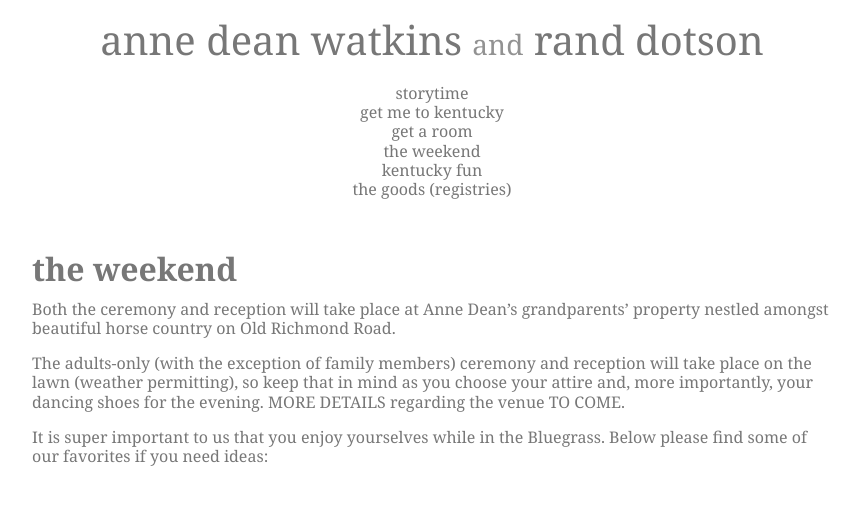
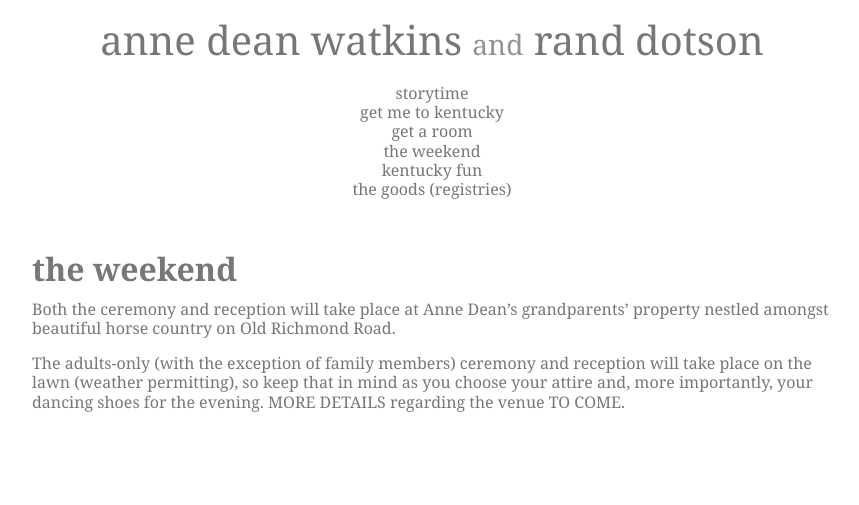
Before and after one commit to nikolaiwarner/annedeanandrand.com, a Jekyll site: the page built from weekend.md, in a window 1280 px wide. Shown: the top 505 px of the page, without its empty margins (208-1067 px from the left). Built offline with Jekyll 4.4.1, drawn with Linux system fonts in a browser that asks for light colours.

Commit message:
Update weekend.md

```diff
--- a/weekend.md
+++ b/weekend.md
@@ -9,5 +9,3 @@ Both the ceremony and reception will take place at Anne Dean's grandparents' pro
 
 The adults-only (with the exception of family members) ceremony and reception will take place on the lawn (weather permitting), so keep that in mind as you choose your attire and, more importantly, your dancing shoes for the evening.
 MORE DETAILS regarding the venue TO COME.
-
-It is super important to us that you enjoy yourselves while in the Bluegrass. Below please find some of our favorites if you need ideas:
```
